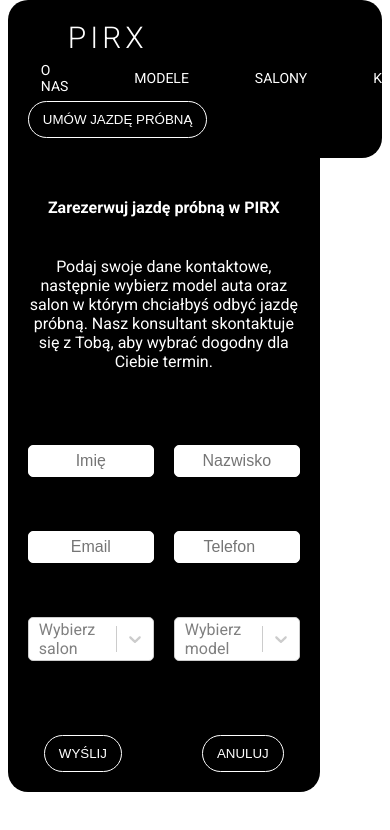
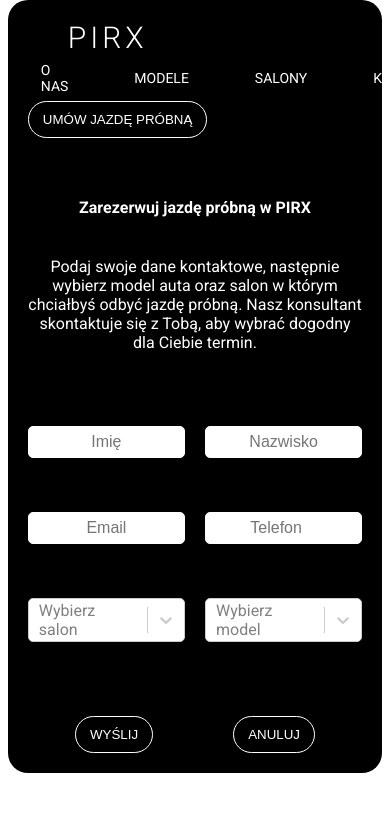
Before and after one commit to barteek-poz/PIRX-electric-car-React-Router-Vite-, a React (Vite) app: page /contact in a window 390 px wide. Shown: the top 830 px of the page. Built offline with nearby package versions, Linux system fonts and the light colour scheme.

Commit message:
fixing media queries

```diff
--- a/src/components/Model.module.css
+++ b/src/components/Model.module.css
@@ -50,16 +50,15 @@
 }
 
 .swiper {
-  width: 50vw;
-  height: 70vh;
+  width: 50rem;
+  height: 70rem;
   margin-left: auto;
   margin-right: auto;
   border-radius: 20px;
 }
 
 .swiperSlide {
-  width: 50%;
-  height: 50%;
+  width: 100%;
   background-size: cover;
   background-position: center;
 }
@@ -89,7 +88,7 @@
   }
 
   .swiper {
-    width: 90%;
+    width: 100%;
   }
 }
 
@@ -104,6 +103,6 @@
     margin: 0;
   }
   .swiper {
-    width: 80%;
+    width: 100%;
   }
 }
--- a/src/pages/Contact.module.css
+++ b/src/pages/Contact.module.css
@@ -93,20 +93,19 @@
   width: 100%;
 }
 
-@media (max-width: 68.75rem) {
-  .formWrapper {
-    width: 80vw;
-  }
-}
+
 @media (max-width: 56.25rem) {
   .bookingImg {
     display: none;
   }
 
   .formWrapper {
-    width: 70vw;
+
+    width: 100%;
     height: auto;
+    margin: 0 auto;
     grid-template-columns: 1fr;
+
   }
 
   .formHeader {
@@ -118,14 +117,6 @@
     font-size: 2.4rem;
   }
 
-  .formInputs {
-    display: grid;
-    grid-template-columns: 1fr 1fr;
-    grid-template-rows: repeat(5, 0.5fr);
-    gap: 1rem;
-    align-self: self-start;
-    padding: 2rem;
-  }
 
   .formInput {
     margin-bottom: 0;
@@ -142,9 +133,6 @@
 }
 
 @media (max-width: 37.5rem) {
-  .formWrapper {
-    width: 80vw;
-  }
 
   .formHeading {
     font-size: 2rem;
```
Also changed, not shown: src/components/BurgerMenu.jsx (+7 -23 lines).
